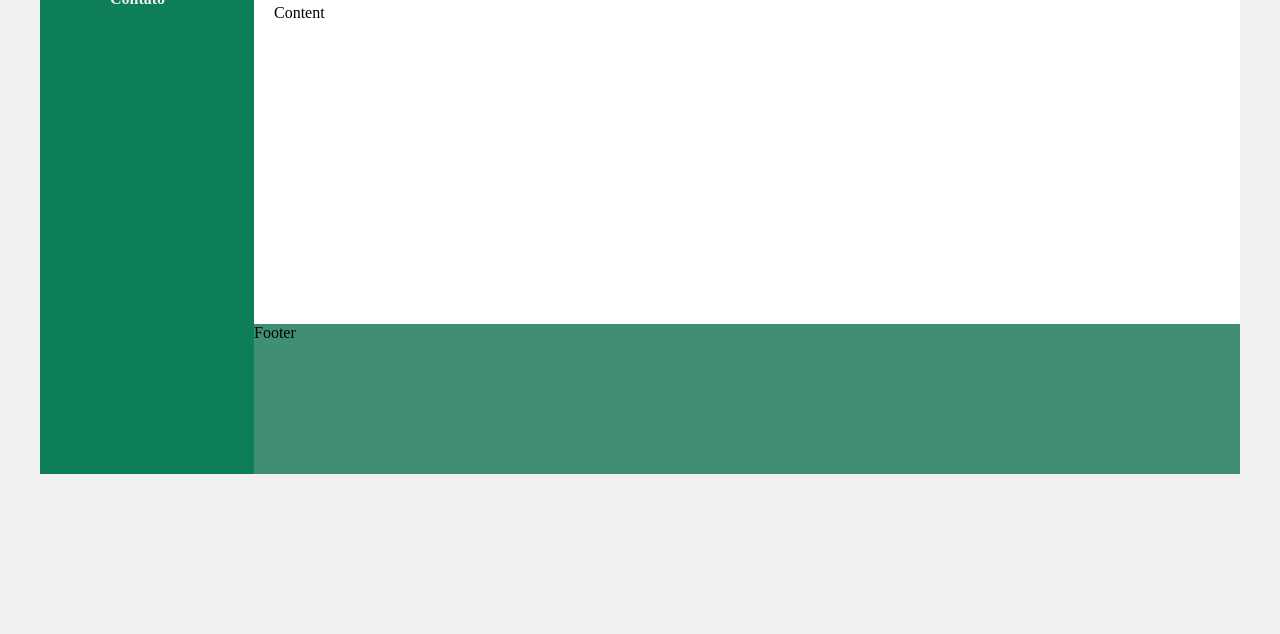
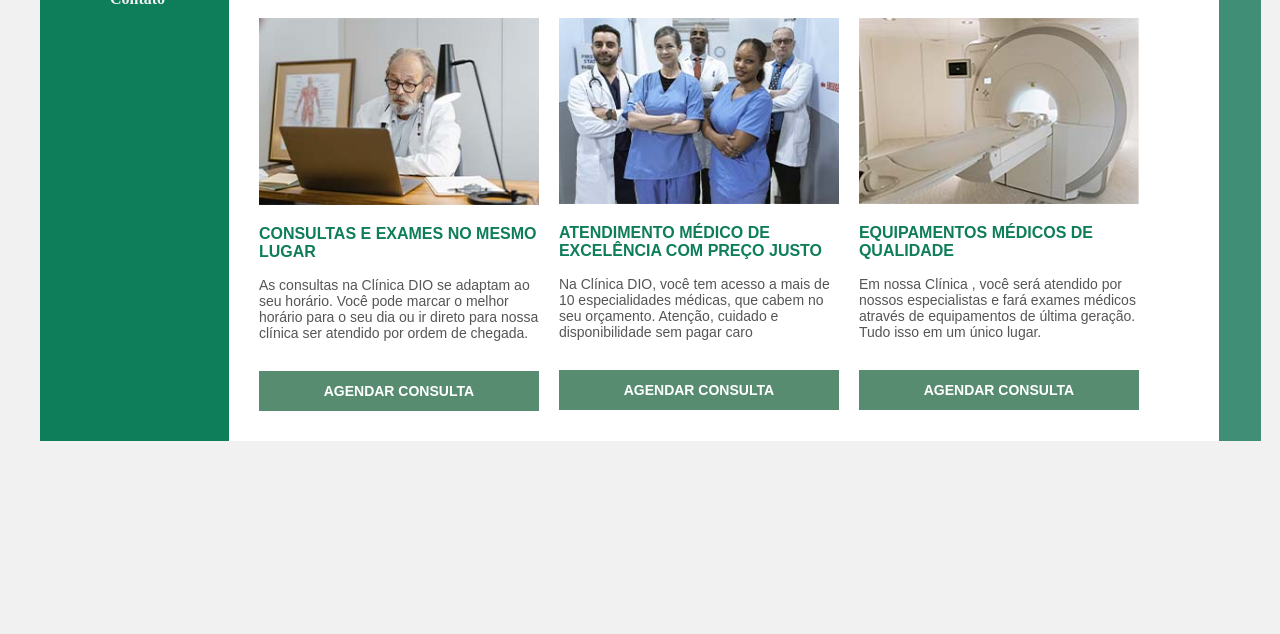
Before and after one commit to thalesacardoso/dio-formacao-html-mod2, a plain HTML site: page index.html in a window 1280 px wide. Shown: the part 166-800 px from the top of the page. Drawn offline with Linux system fonts and the light colour scheme.

Commit message:
atualização da home - parte 1

```diff
--- a/base.css
+++ b/base.css
@@ -15,36 +15,38 @@ body {
     margin: 0 auto;
     background-color: aquamarine;
 }
+
 .main {
     display: flex;
     flex-flow: column;
     width: 85%;
 }
+
 .menu {
     width: 15%;
     background-color: #0e7d5a ;
     padding: 10px 20px 0px;
 }
+
 .header {
     background-color: #408e75;
     min-height: 150px;
 }
+
 .content {
     background-color: white;
     min-height: 300px;
     padding: 20px;
 }
+
 .footer {
     background-color: #408e75 ;
     min-height: 150px;
+    clear: both;
 }
 
 ul {
     list-style: none;
-}
-
-ul li {
-    #background-color: blueviolet;
 }
 
 ul li a {
@@ -60,3 +62,45 @@ ul li a {
 ul li a:hover {
     background-color:blue;
 }
+
+/******************************
+        estilo home
+*******************************/
+
+.content .coluna {
+    width: 280px;
+    height: auto;
+    padding: 10px;
+    float: left;
+}
+
+.content .coluna h3 {
+    font-weight: bold;
+    font-size: 16px;
+    font-family: Arial, Helvetica, sans-serif;
+    color: #0e7d5a;
+}
+
+.content .coluna p {
+    height: 80px;
+    font-size: 14px;
+    font-family: Arial, Helvetica, sans-serif;
+    color: #555;
+
+}
+
+.content .coluna button {
+    width: 100%;
+    height: 40px;
+    font-size: 14px;
+    font-family: Arial, Helvetica, sans-serif;
+    font-weight: bold;
+    color: #fff;
+    background-color: #588c71;
+    border: 0;
+}
+
+.content .coluna button:hover {
+    background-color: #0e7d5a;
+    cursor: pointer;
+}
--- a/index.html
+++ b/index.html
@@ -11,21 +11,42 @@
     <div class="wrapper">
         <div class="menu"><!-- INICIO MENU -->
             <ul>
-                <li><a href="#">Home</a></li>
-                <li><a href="#">Sobre</a></li>
-                <li><a href="#">Atendimento</a></li>
-                <li><a href="#">Contato</a></li>
+                <li><a href="home.html">Home</a></li>
+                <li><a href="sobre.html">Sobre</a></li>
+                <li><a href="atendimento.html">Atendimento</a></li>
+                <li><a href="contato.html">Contato</a></li>
             </ul>
         </div><!-- FIM MENU -->
 
         <div class="main">
             <div class="header"><!-- INICIO HEADER -->
-                Header
-
+                <img class="center" src="img/home/topo-home.png" alt="imagem no topo do site" >
             </div><!-- FIM HEADER -->
 
             <div class="content"><!-- INICIO CONTENT -->
-                Content
+                <section class="coluna">
+                    <img width="280"  src="img/home/img1-home.jpg" alt="imagem de um médico olhando para o computador">
+                    <h3>CONSULTAS E EXAMES NO MESMO LUGAR</h3>
+                    <p>As consultas na Clínica DIO se adaptam ao seu horário. Você pode marcar o melhor horário para o seu dia ou ir direto para nossa clínica ser atendido por ordem de chegada.</p>
+                    <button>AGENDAR CONSULTA</button>
+                </section>
+
+                <section class="coluna">
+                    <img width="280" src="img/home/img2-home.jpg" alt="imagem de um médico olhando para o computador">
+                    <h3>ATENDIMENTO MÉDICO DE EXCELÊNCIA COM PREÇO JUSTO</h3>
+                    <p>Na Clínica DIO, você tem acesso a mais de 10 especialidades médicas, que cabem no seu orçamento. Atenção, cuidado e disponibilidade sem pagar caro</p>
+                    <button>AGENDAR CONSULTA</button>
+                </section>
+
+                <section class="coluna">
+                    <img width="280" src="img/home/img3-home.jpg" alt="imagem de um médico olhando para o computador">
+                    <h3>EQUIPAMENTOS MÉDICOS DE QUALIDADE</h3>
+                    <p>Em nossa Clínica , você será atendido por nossos especialistas e fará exames médicos através de equipamentos de última geração.
+                        Tudo isso em um único lugar.</p>
+                    <button>AGENDAR CONSULTA</button>
+                </section>
+
+                </div>
 
             </div><!-- FIM CONTENT -->
 
```
Also changed, not shown: img/home/img1-home.jpg (added), img/home/img2-home.jpg (added), img/home/img3-home.jpg (added), img/home/topo-home.png (added), img/logo-sombra.png (added), img/logo.png (added).
